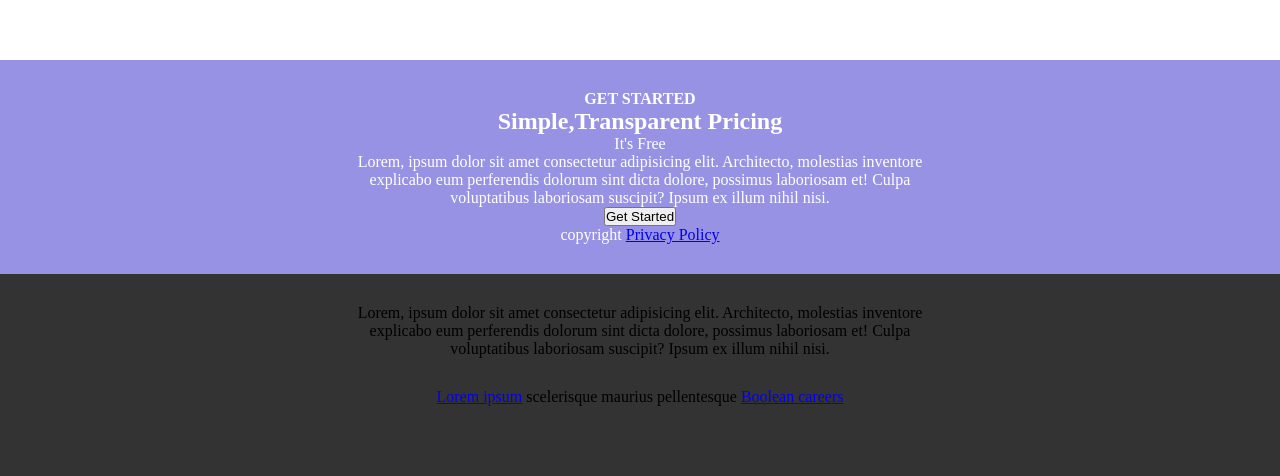
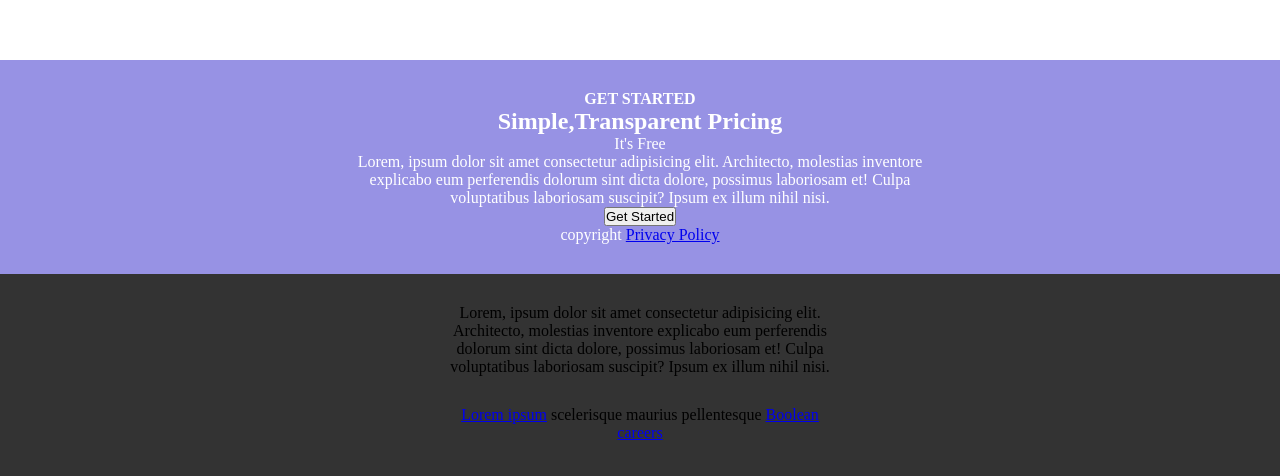
Before and after one commit to SergioMarcoZanin/htmlcss-responsive-layout, a plain HTML site: page index.html in a window 1280 px wide. Shown: the part 2229-2705 px from the top of the page. Drawn offline with Linux system fonts and the light colour scheme.

Commit message:
aggiornamento container footer

```diff
--- a/css/style.css
+++ b/css/style.css
@@ -140,3 +140,8 @@ footer p{
     padding-top: 1.875rem;
     padding-bottom: 1.875rem;
 }
+.container-xsmall{
+    max-width: 25rem;
+    margin: auto;
+    text-align: center;
+}
--- a/index.html
+++ b/index.html
@@ -122,7 +122,7 @@
     </main>
     <!-- footer -->
     <footer>
-            <div class="container-small">
+            <div class="container-xsmall">
                 <p>Lorem, ipsum dolor sit amet consectetur adipisicing elit. Architecto, molestias inventore explicabo eum perferendis dolorum sint dicta dolore, possimus laboriosam et! Culpa voluptatibus laboriosam suscipit? Ipsum ex illum nihil nisi.</p>
 
                 <div>
```
